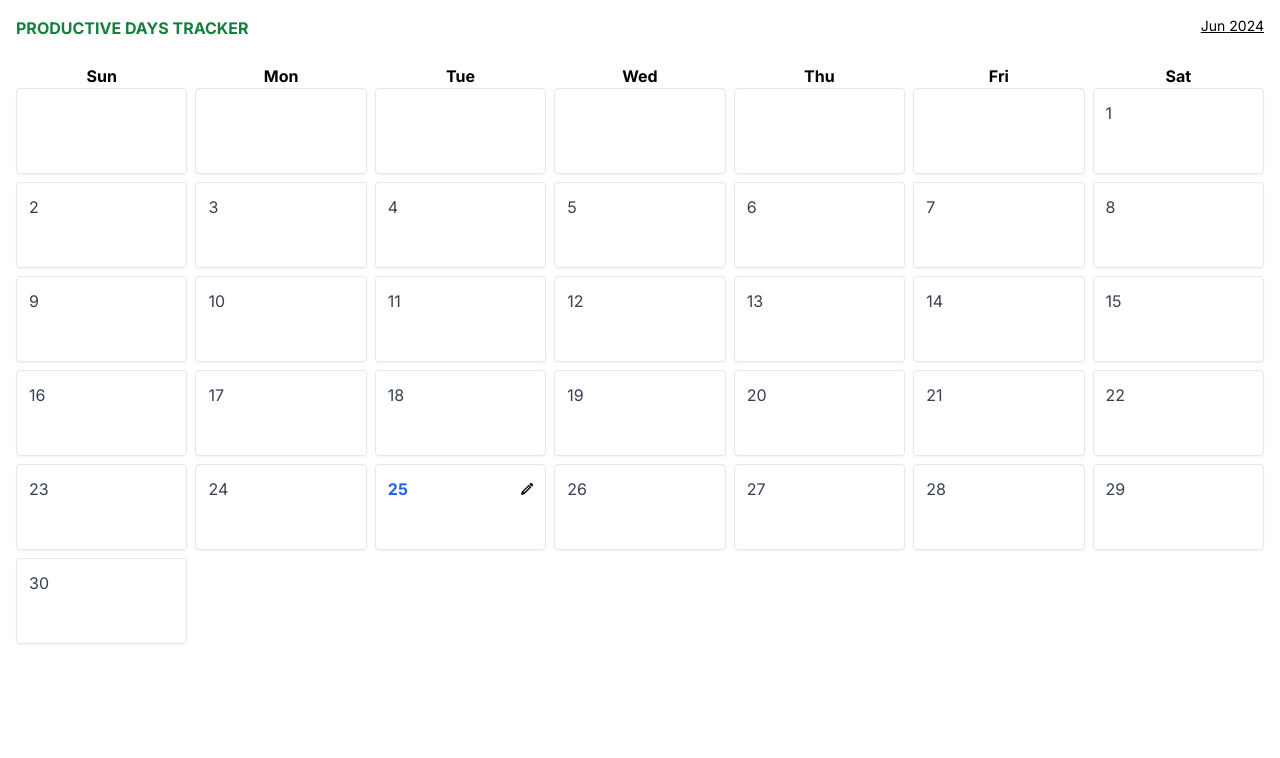
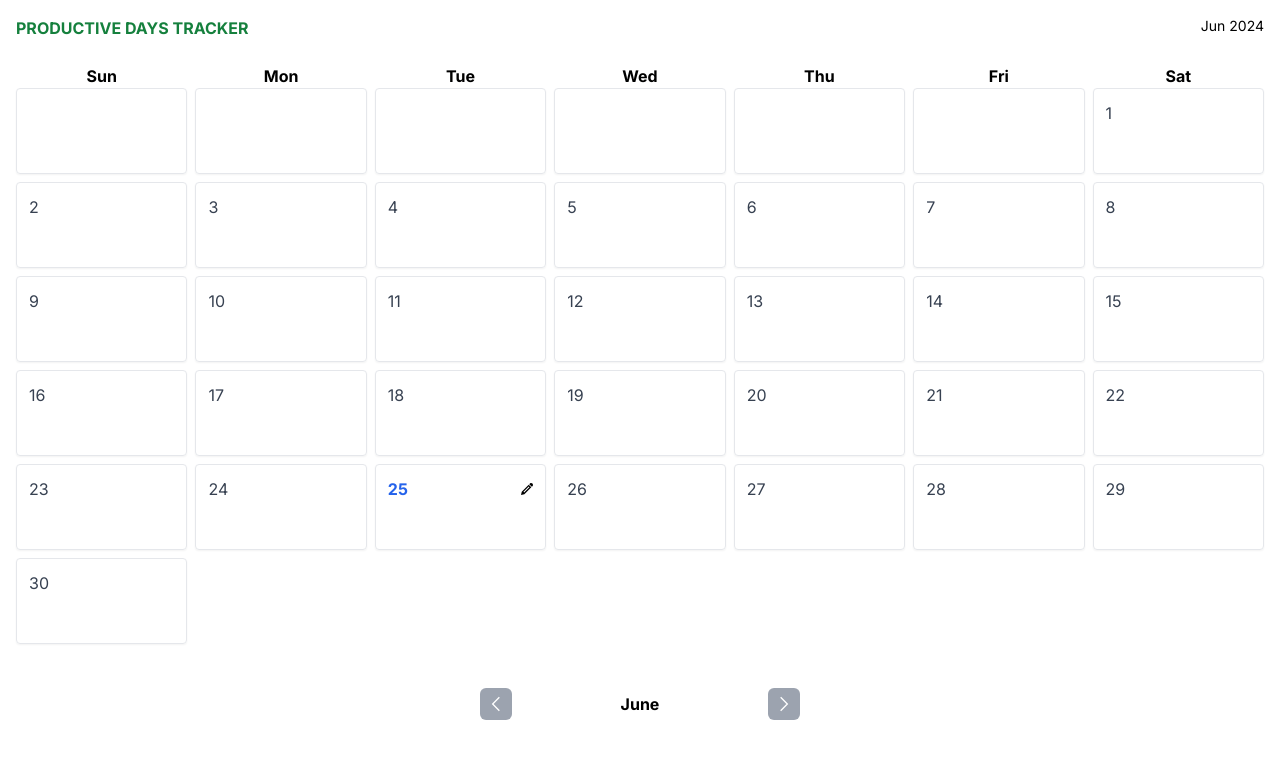
Before and after one commit to yanmoenaing118/my-days-tracker, a Next.js app: page / in a window 1280 px wide. Shown: the top 758 px of the page. Built offline with nearby package versions, Linux system fonts and the light colour scheme; no server answers; the database is empty.

Commit message:
update(m)

```diff
--- a/app/components/Calendar.tsx
+++ b/app/components/Calendar.tsx
@@ -7,6 +7,7 @@ import { DayCellType, MyDayType } from "../utils/types";
 import { ImCheckboxChecked, ImCross, ImPencil } from "react-icons/im";
 import MyDayForm from "./MyDayForm";
 import { createMyDay } from "../utils/actions";
+import { GrNext, GrPrevious } from "react-icons/gr";
 
 // const myDays: MyDayType[] = [
 //   {
@@ -61,11 +62,29 @@ function getMyDay(
     (myDay) => myDay.month === month && myDay.year === year && myDay.day === day
   );
 }
+
+const noToMonthMap: {
+  [key: string]: string;
+} = {
+  "0": "January",
+  "1": "February",
+  "2": "March",
+  "3": "April",
+  "4": "May",
+  "5": "June",
+  "6": "July",
+  "7": "August",
+  "8": "September",
+  "9": "October",
+  "10": "November",
+  "11": "December",
+};
 export default function Calendar({ myDays }: { myDays: MyDayType[] }) {
   const now = new Date();
 
-  const currentMonth = now.getMonth();
-  const currentYear = now.getFullYear();
+  const [currentMonth, setCurrentMonth] = useState(now.getMonth());
+  console.log(currentMonth);
+  const [currentYear, setCurrentYear] = useState(now.getFullYear());
   const daysCells = getDaysCells(currentMonth, currentYear);
   const daysOfWeek = ["Sun", "Mon", "Tue", "Wed", "Thu", "Fri", "Sat"];
   const [isOpen, setIsOpen] = useState(false);
@@ -81,16 +100,17 @@ export default function Calendar({ myDays }: { myDays: MyDayType[] }) {
   });
 
   const month = new Date().toDateString().split(" ")[1];
+
   return (
     <>
-      <div className="p-1 md:p-4">
+      <div className="p-1 md:p-4 relative">
         <div className="calendar">
           <div className="flex justify-between bold mb-6 text-lg">
             <h1 className="font-bold text-sm md:text-base uppercase text-green-700">
               Productive Days Tracker
             </h1>
-            <span className="underline text-sm">
-              {month} {currentYear}
+            <span className="underline text-sm" onClick={() => setCurrentMonth(now.getMonth())}>
+              <button>{month} {currentYear}</button>
             </span>
           </div>
           <div className="calendar_header grid grid-cols-7 gap-1 md:gap-2">
@@ -112,7 +132,7 @@ export default function Calendar({ myDays }: { myDays: MyDayType[] }) {
                   day?.myDay?.daypassed && "border-b-green-700 border-b-2"
                 )}
               >
-                <div className="min-h-[60px]">
+                <div className="min-h-[50px] md:min-h-[60px]">
                   {day.status === "day" ? (
                     <div>
                       <div className={classNames("flex justify-between")}>
@@ -126,6 +146,11 @@ export default function Calendar({ myDays }: { myDays: MyDayType[] }) {
                         >
                           {day.day}
                         </div>
+                        {day.myDay && day.myDay.broke_rules && (
+                          <span className="text-red-500 font-bold text-sm">
+                            M
+                          </span>
+                        )}
                         {day.currentDay && !day.myDay && (
                           <button
                             onClick={() => {
@@ -177,6 +202,23 @@ export default function Calendar({ myDays }: { myDays: MyDayType[] }) {
             ))}
           </div>
         </div>
+        <div className="fixed w-full bottom-20 left-1/2 -translate-x-1/2 mt-4 max-w-80 mx-auto flex justify-between items-center">
+          <button
+            className="cursor-pointer p-2 rounded-md text-white bg-gray-400"
+            onClick={() => setCurrentMonth(currentMonth - 1)}
+            disabled={currentMonth <= 0}
+          >
+            <GrPrevious />
+          </button>
+          <span className="font-bold">{noToMonthMap[`${currentMonth}`]}</span>
+          <button
+            className="cursor-pointer p-2 rounded-md text-white bg-gray-400"
+            onClick={() => setCurrentMonth(currentMonth + 1)}
+            disabled={currentMonth >= 11}
+          >
+            <GrNext />
+          </button>
+        </div>
       </div>
       <ReusableModal isOpen={isOpen} onClose={() => setIsOpen(false)}>
         <MyDayForm
--- a/app/components/MyDayForm.tsx
+++ b/app/components/MyDayForm.tsx
@@ -11,7 +11,7 @@ export default function MyDayForm({ onSubmit }: any ) {
   }
 
   return (
-    <section className="min-w-[320px]">
+    <section className="min-w-[310px]">
       <header className="mb-4 font-bold">{currentDate.toDateString()}</header>
       <article>
         <form onSubmit={handlSubmit}>
```
